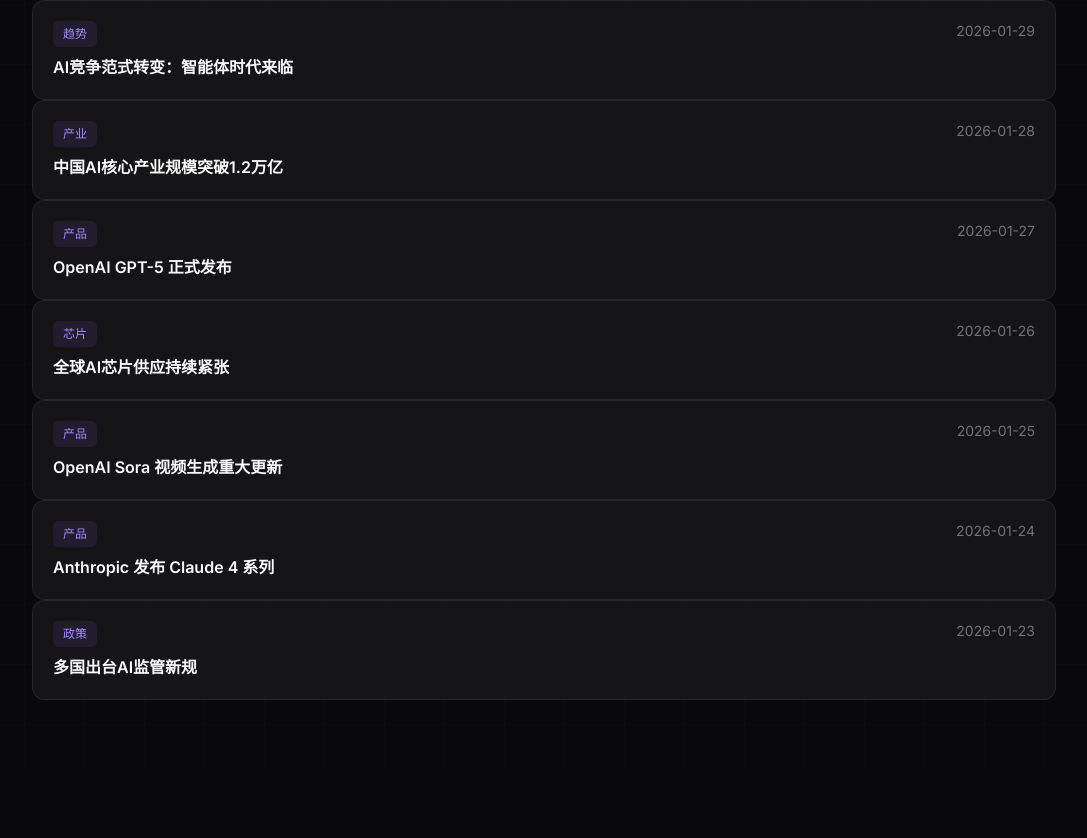
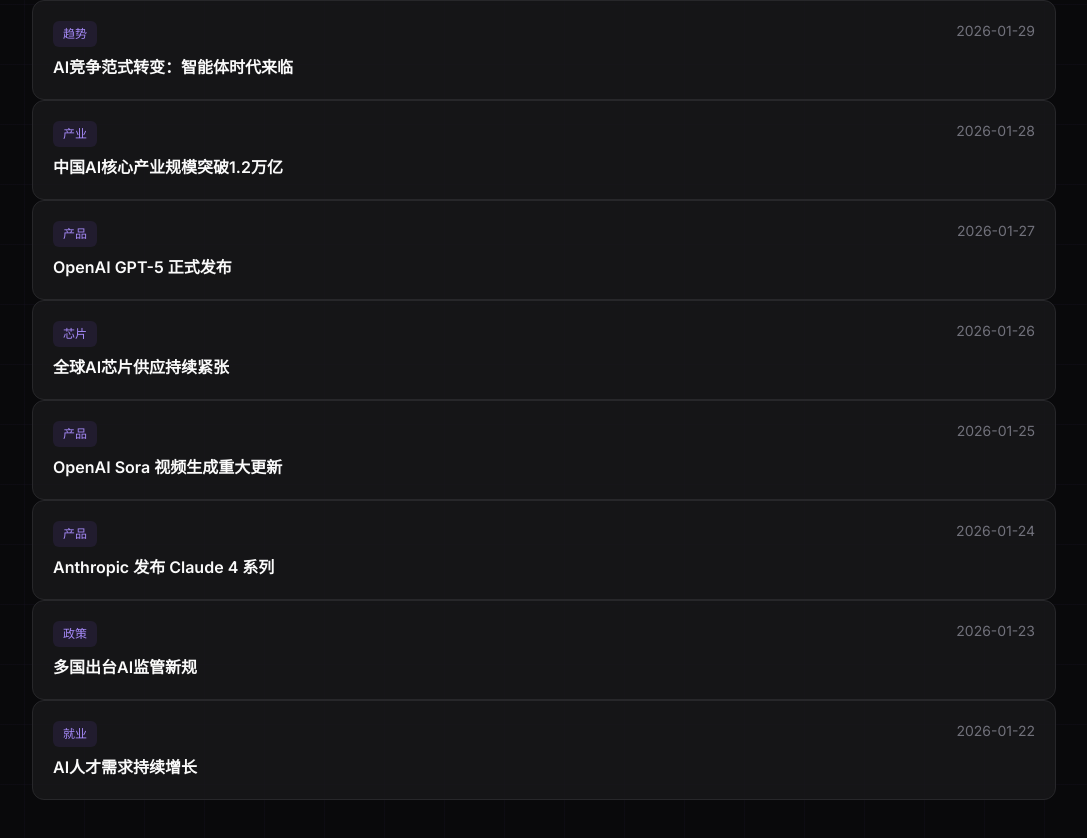
Before and after one commit to uncle-light/deepzd, a Next.js app: page /news in a window 1280 px wide. Shown: the part 296-1134 px from the top of the page, without its empty margins (96-1183 px from the left). Before the commit the page ends 1060 px from the top, so only its background shows below. Built offline with nearby package versions, Linux system fonts and the light colour scheme.

Commit message:
feat: 添加AI就业资讯

```diff
--- a/src/app/data/news.ts
+++ b/src/app/data/news.ts
@@ -71,4 +71,13 @@ export const news = [
 
 AI监管进入新阶段，企业需关注合规要求。`
   },
+  {
+    slug: "ai-job-market",
+    title: "AI人才需求持续增长",
+    date: "2026-01-22",
+    tag: "就业",
+    content: `AI相关岗位薪资涨幅超30%。
+
+提示词工程师、AI产品经理成为热门职位。`
+  },
 ];
```
